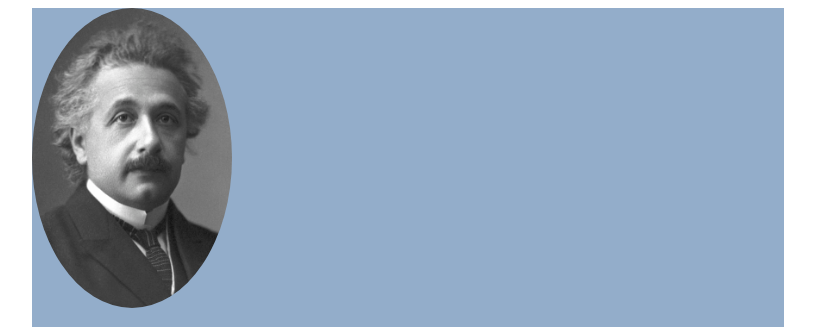
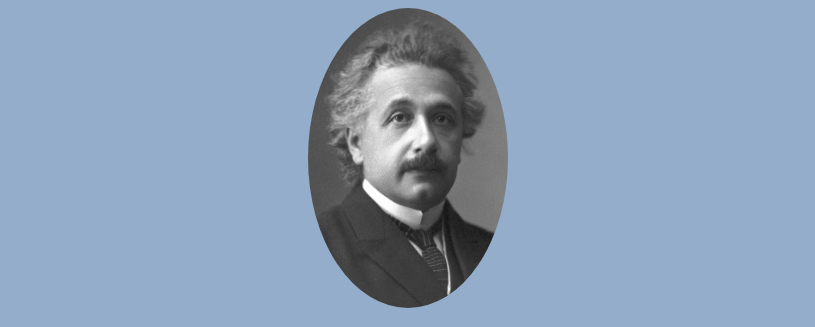
Before and after one commit to LoaiSiwas/20190601, a plain HTML site: page index.html in a window 1280 px wide. Shown: the top 327 px of the page, without its empty margins (232-1047 px from the left). Drawn offline with Linux system fonts and the light colour scheme.

Commit message:
centerize

```diff
--- a/style.css
+++ b/style.css
@@ -2,12 +2,12 @@ html {
     margin: 0 auto;
     width: 60%;
     padding-bottom: 40px;
-    background: url()
+    text-align: center;
 }
 img {
     width: 200px;
     border-radius: 50%;
-    margin: 0 auto;
+
 }
 body{
     background: #93adca;
```
